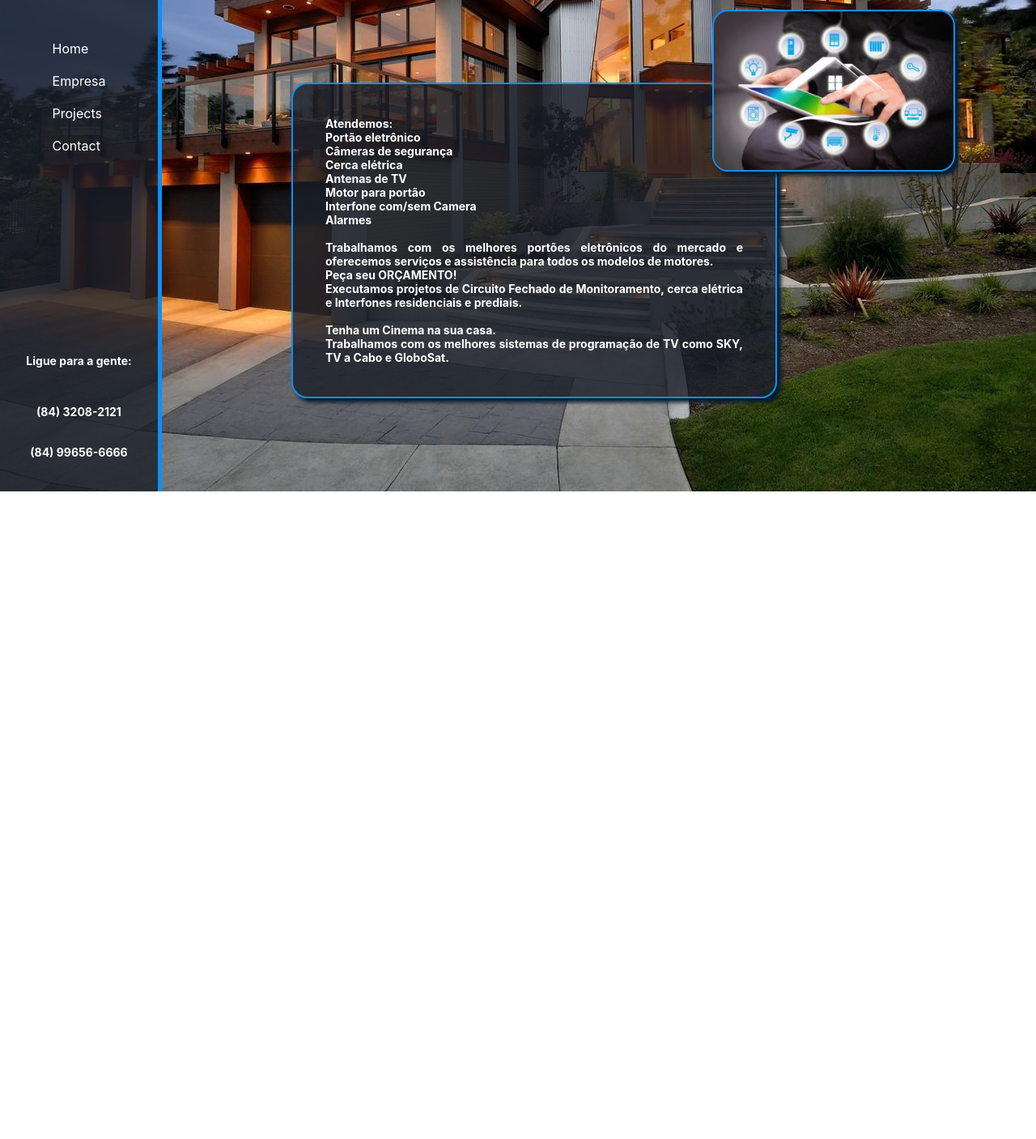
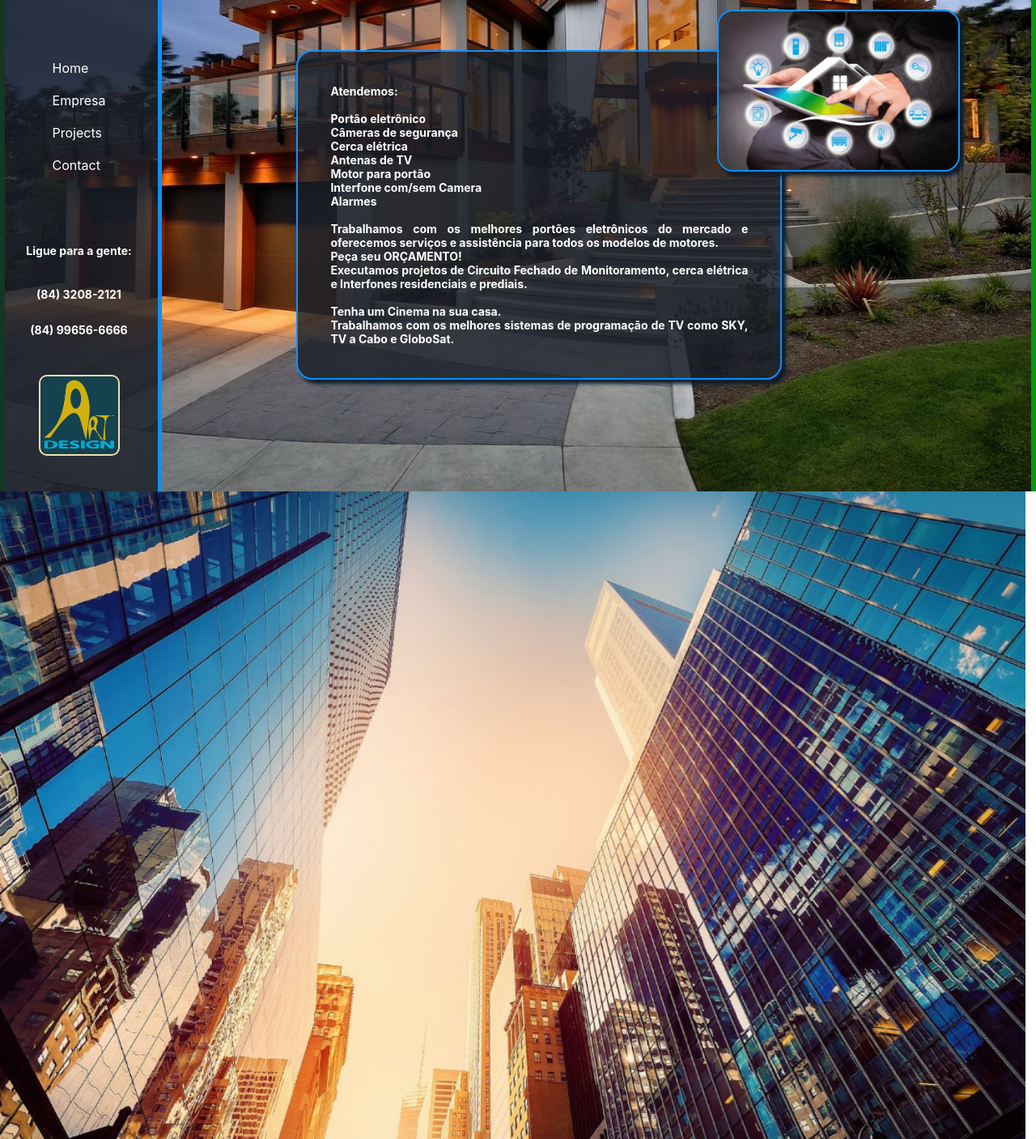
Before and after one commit to JorgBernhard/homesecurity, a React app: page / in a window 1280 px wide. Shown: the part 193-1600 px from the top of the page at 81% size. Before the commit the page ends 800 px from the top, so only its background shows below. Built offline with nearby package versions, Linux system fonts and the light colour scheme.

Commit message:
second commit - art design

```diff
--- /dev/null
+++ b/src/Pages/Empresa/Empresa.js
@@ -0,0 +1,17 @@
+import './style-empresa.css';
+
+function Empresa() {
+  return (
+    <div id="empresa">
+      <div className="Empresa">
+          <div className="Background-empresas">
+            <div className="Center">
+
+             </div>
+          </div>
+        </div>
+    </div>
+  );
+}
+
+export default Empresa;
--- /dev/null
+++ b/src/Pages/Empresa/style-empresa.css
@@ -0,0 +1,31 @@
+.Main {
+    display: flex;
+    flex-direction: column;
+    align-items: center;
+    justify-content: center;
+    background-color:rgb(8, 150, 20)
+
+}
+
+.Background-empresas {
+    margin-left: 0rem;
+    width: 99vw;
+    height: 100vh;
+     display: flex;
+    flex-direction: row;
+    background-image: url('../../assets/predios.png');
+    background-size: cover;
+}
+
+.Center {
+    display: flex;
+    flex-direction: row;
+    text-align: center;
+    margin-left: 15rem;
+
+}
+@media only screen and (max-width: 1400px) {
+    .Center{
+    margin-left: 8rem;
+    }
+    }
--- a/src/Pages/Header/Header.js
+++ b/src/Pages/Header/Header.js
@@ -1,6 +1,6 @@
 import './style-header.css';
 import Logo from '../../assets/Logo.png';
-
+import JBR from '../../assets/Logo-JB.png';
 
 export default function NavBar() {
 
@@ -18,6 +18,7 @@ export default function NavBar() {
                 <h3 className="info">Ligue para a gente:</h3>
                <h3 className="telefone">(84) 3208-2121</h3>
                <h3 className="handy">(84) 99656-6666</h3>
+               <a className="JBR" target="_blank" rel="noreferrer" href='https://jorg-reske.vercel.app/'><img src={JBR} alt="JBR" /></a>
             </div>
         </div>
     );
--- a/src/Pages/Header/style-header.css
+++ b/src/Pages/Header/style-header.css
@@ -24,11 +24,14 @@
 .list {
   display: flex;
   flex-direction: column;
-  margin-bottom: 25rem;
+  margin-bottom: 15rem;
+  margin-top: 5rem;
 }
 @media only screen and (max-width: 1400px) {
   .list {
-    margin-bottom: 16rem;
+
+    margin-bottom: 6rem;
+    margin-top: 5rem;
    }
    }
 a {
@@ -56,21 +59,14 @@ a:hover {
   flex-direction: row;
   margin-top: 4rem;
   align-items: center;
+}
 
- }
-.linked-blue img{
-  height: 5rem;
-}
-.github-blue img{
-  height: 5rem;
-
-}
 .info {
   font-size: 1.8rem;
   margin-right: 1rem;
   margin-left: 1rem;
   color: rgb(255, 255, 255);
-  margin-bottom: -4rem;
+  margin-bottom: 4rem;
 }
 @media only screen and (max-width: 1400px) {
   .info {
@@ -78,7 +74,8 @@ a:hover {
     margin-right: 2rem;
     margin-left: 2rem;
     color: rgb(255, 255, 255);
-    margin-bottom: -2rem;
+    margin-bottom: 3rem;
+    margin-top: -2rem;
    }
    }
 .telefone {
@@ -93,7 +90,7 @@ a:hover {
     font-size: 1.4rem;
     margin-right: 2rem;
     margin-left: 2rem;
-    margin-bottom: 1rem;
+    margin-top: -2rem;
     color: rgb(255, 255, 255);
    }
    }
@@ -110,8 +107,23 @@ a:hover {
     font-size: 1.4rem;
     margin-right: 2rem;
     margin-left: 2rem;
-    margin-top: -3rem;
+    margin-top: 0rem;
     margin-bottom: 4rem;
     color: rgb(255, 255, 255);
    }
    }
+   .JBR img {
+    width: 10rem;
+    margin-bottom: 2rem;
+    border: 0.2rem solid wheat;
+    border-radius: 1rem;
+    cursor: pointer;
+   }
+   @media only screen and (max-width: 1400px) {
+    .JBR img{
+      margin-top: -2rem;
+     }
+     }
+     .JBR img:hover {
+     transform: rotate(1deg);
+     }
--- a/src/Pages/Main/Main.js
+++ b/src/Pages/Main/Main.js
@@ -6,14 +6,14 @@ function Main() {
   return (
     <div id="main">
       <div className="Main">
-          <div className="Background">
+          <div className="Background-main">
             <div className="Center">
               <div ClassName="left-side">
               <h1 className="empresa">Natal Eletrônica & Segurança - Natal Antenas</h1>
               <h1 className="seguranca">A segurança na sua Casa</h1>
                <h3 className="celular">Central (84) 3208-2121</h3>
                <div className="center">
-               <h4 className="text">Atendemos:<br></br>Portão eletrônico<br></br> Câmeras de segurança<br></br>
+               <h4 className="text">Atendemos:<br></br><br></br>Portão eletrônico<br></br> Câmeras de segurança<br></br>
                Cerca elétrica<br></br>Antenas de TV<br></br>
                Motor para portão<br></br>Interfone com/sem Camera<br></br>Alarmes<br></br> <br></br>
                 Trabalhamos com os melhores
--- a/src/Pages/Main/style-main.css
+++ b/src/Pages/Main/style-main.css
@@ -7,9 +7,9 @@
 
 }
 
-.Background {
+.Background-main {
     margin-left: 0rem;
-    width: 100vw;
+    width: 99vw;
     height: 100vh;
      display: flex;
     flex-direction: row;
@@ -84,7 +84,7 @@
     width: 100rem;
     color: rgb(255, 255, 255);
     margin-left: 28rem;
-    margin-top: 11rem;
+    margin-top: 7rem;
     padding: 4rem;
     background-color: rgba(25, 31, 41, 0.8);
     border-radius: 2rem;
@@ -94,7 +94,7 @@
 @media only screen and (max-width: 1400px) {
     .text {
     font-size: 1.4rem;
-    margin-top: 11rem;
+    margin-top: 7rem;
     margin-left: 28rem;
     width:60rem;
     }
--- a/src/index.js
+++ b/src/index.js
@@ -3,12 +3,14 @@ import ReactDOM from 'react-dom/client';
 import './index.css';
 import Main from './Pages/Main/Main';
 import Header from './Pages/Header/Header';
+import Empresa from './Pages/Empresa/Empresa';
 
 const root = ReactDOM.createRoot(document.getElementById('root'));
 root.render(
   <React.StrictMode>
     <Header />
     <Main />
+    <Empresa />
 
   </React.StrictMode>
 );
```
Also changed, not shown: public/favicon.ico (added), src/assets/Logo-JB.png (added), src/assets/predios.png (added).
